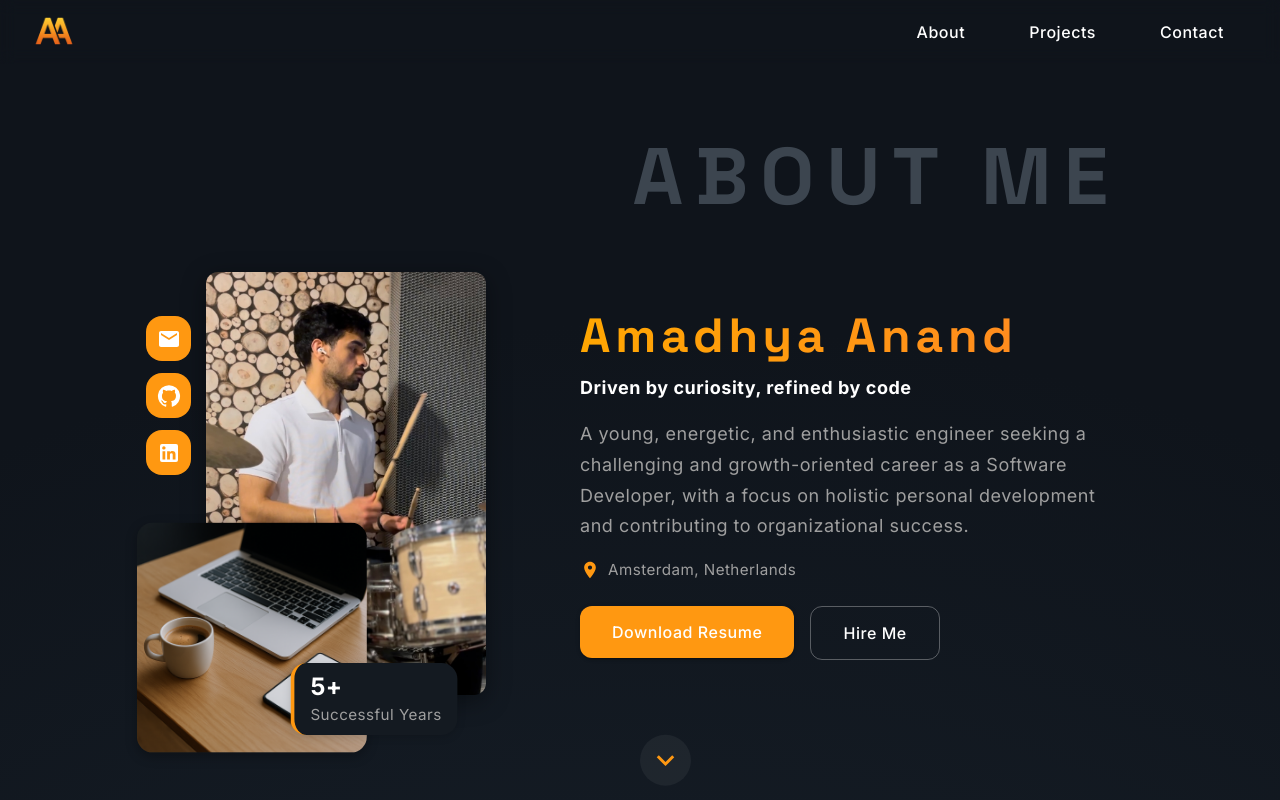
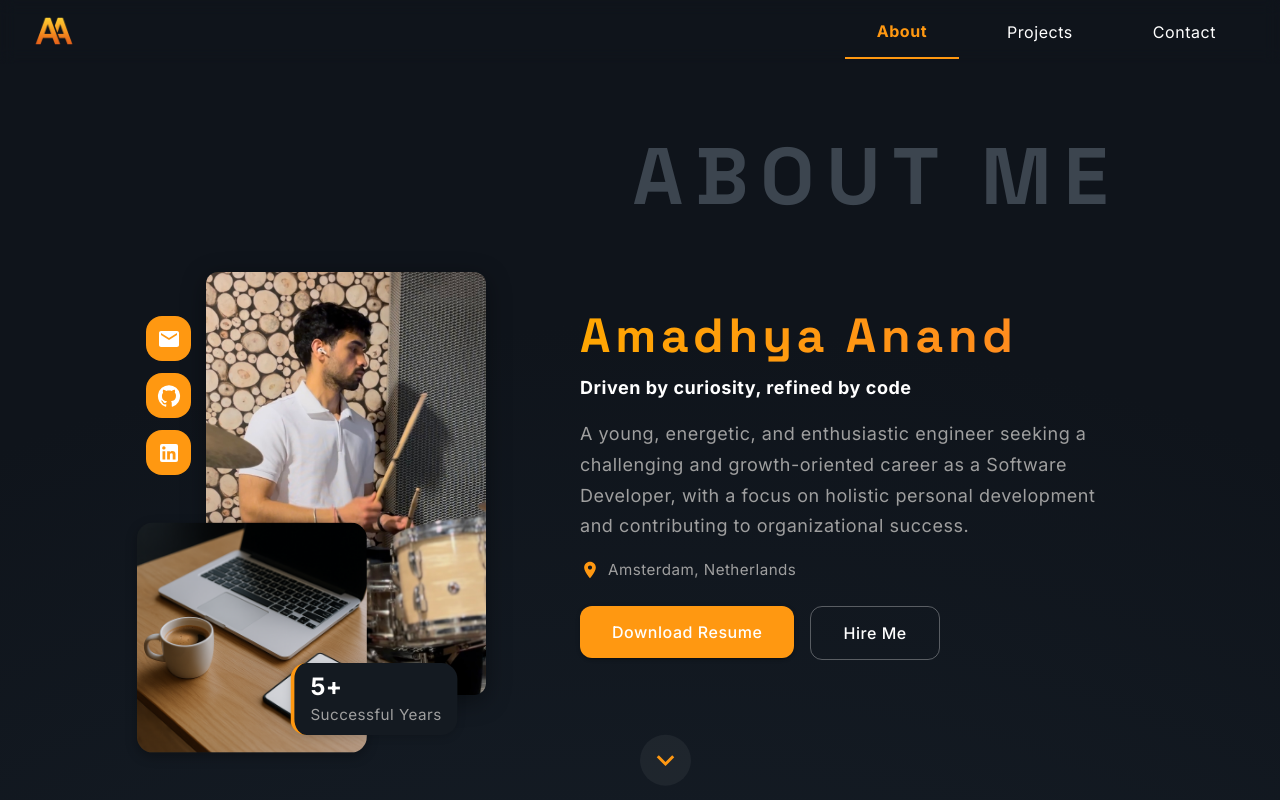
Before and after one commit to amadhya02/Portfolio, a React (Create React App) app: page /about in a window 1280 px wide. Shown: the top 800 px of the page. Built offline with nearby package versions, Linux system fonts and the light colour scheme.

Commit message:
Updated Navbar

```diff
--- a/src/components/Navbar.js
+++ b/src/components/Navbar.js
@@ -1,5 +1,4 @@
 import React from 'react';
-
 import {
     AppBar,
     Toolbar,
@@ -11,7 +10,7 @@ import {
     ListItem,
     ListItemText,
 } from '@mui/material';
-import { Link } from 'react-router-dom';
+import { Link, useLocation } from 'react-router-dom';
 import MenuIcon from '@mui/icons-material/Menu';
 
 import AALogo from '../assets/images/AA-logo.png';
@@ -24,6 +23,7 @@ const pages = [
 
 const Navbar = () => {
     const [mobileOpen, setMobileOpen] = React.useState(false);
+    const location = useLocation();
 
     const handleDrawerToggle = () => setMobileOpen(!mobileOpen);
 
@@ -35,11 +35,24 @@ const Navbar = () => {
                 style={{ height: 60, margin: '1rem auto' }}
             />
             <List>
-        {pages.map((page) => (
-          <ListItem button key={page.name} component={Link} to={page.path}>
+                {pages.map((page) => {
+                    const isActive = location.pathname === page.path;
+                    return (
+                        <ListItem
+                            button
+                            key={page.name}
+                            component={Link}
+                            to={page.path}
+                            sx={{
+                                color: isActive ? 'primary.main' : 'text.primary',
+                                fontWeight: isActive ? 600 : 400,
+                                backgroundColor: isActive ? 'action.selected' : 'transparent',
+                            }}
+                        >
                             <ListItemText primary={page.name} />
                         </ListItem>
-        ))}
+                    );
+                })}
             </List>
         </Box>
     );
@@ -47,11 +60,11 @@ const Navbar = () => {
     return (
         <>
             <AppBar
-        position="fixed" // use fixed for better overlay
-        elevation={0} // removes shadow
+                position="fixed"
+                elevation={0}
                 sx={{
                     backgroundColor: 'transparent',
-          backdropFilter: 'blur(8px)', // optional: glass effect
+                    backdropFilter: 'blur(8px)',
                     boxShadow: 'none',
                 }}
             >
@@ -78,13 +91,20 @@ const Navbar = () => {
                     <Box sx={{ flexGrow: 1 }} />
 
                     <Box sx={{ display: { xs: 'none', sm: 'block' } }}>
-            {pages.map((page) => (
+                        {pages.map((page) => {
+                            const isActive = location.pathname === page.path;
+                            return (
                                 <Button
                                     key={page.name}
                                     component={Link}
                                     to={page.path}
                                     sx={{
-                  color: 'text.primary',
+                                        color: isActive ? 'primary.main' : 'text.primary',
+                                        fontWeight: isActive ? 600 : 400,
+                                        borderBottom: isActive ? '2px solid' : 'none',
+                                        borderColor: isActive ? 'primary.main' : 'transparent',
+                                        borderRadius: 0,
+                                        mx: 1,
                                         '&:hover': {
                                             color: 'primary.main',
                                         },
@@ -92,7 +112,8 @@ const Navbar = () => {
                                 >
                                     {page.name}
                                 </Button>
-            ))}
+                            );
+                        })}
                     </Box>
 
                     <IconButton
```
Lines whose indentation alone changed are shown as unchanged.
